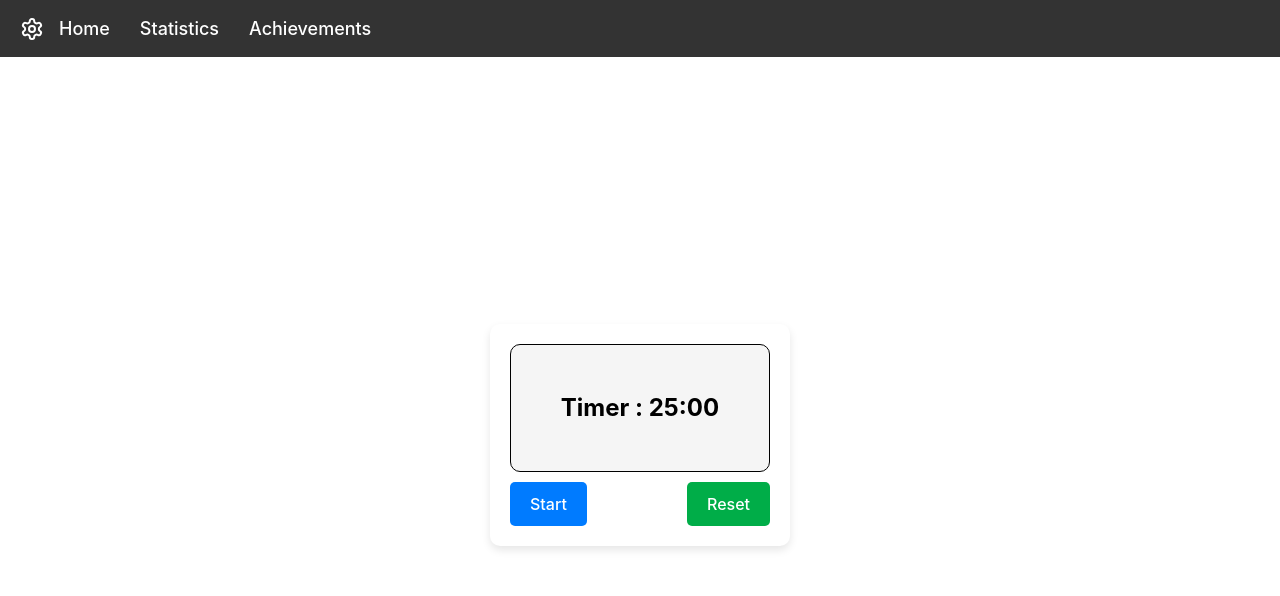
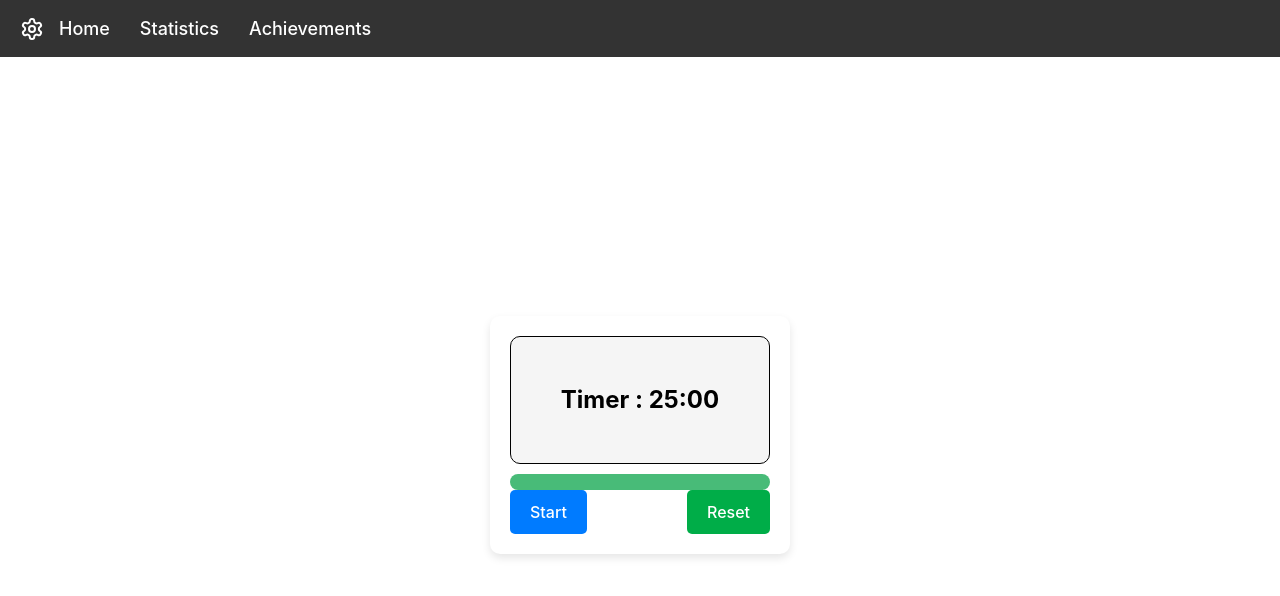
Before and after one commit to JamesGunawan/Clifocus, a React (Vite) app: page / in a window 1280 px wide. Shown: the top 596 px of the page. Built offline with nearby package versions, Linux system fonts and the light colour scheme.

Commit message:
FINALLY FIXED THE TIMER STATE ERROR

```diff
--- a/src/components/context/SettingsContext.jsx
+++ b/src/components/context/SettingsContext.jsx
@@ -8,10 +8,10 @@ const SettingsProvider = ({ children }) => {
     const [theme, setTheme] = useState(() => localStorage.getItem("theme") || "light"); // Light or dark mode
     const [volume, setVolume] = useState(() => Number(localStorage.getItem("volume")) || 100); // Default volume is 100%
     const [timer, setTimer] = useState(() => Number(localStorage.getItem("timer")) || 1500); // Default timer is set to 25 mins
-    const [timerState, setTimerState] = useState(() => localStorage.getItem("timerState") || false); // Default
     const [resetTimer, setResetTimer] = useState(() => Number(localStorage.getItem("resetTimer")) || 1500); // Default reset timer that changes for dynamic reset timer
     const [enableSounds, setEnableSounds] = useState(() => localStorage.getItem("enableSounds") === "true"); // Default is true/enabled
     const [visibility, setVisibility] = useState("") // Visibility state for some usecases if i need to hide something
+    const [progressBarState, setProgressBarState] = useState(false);
 
     // Save changes to localStorage
     useEffect(() => {
@@ -35,8 +35,8 @@ const SettingsProvider = ({ children }) => {
     }, [resetTimer]);
 
     useEffect(() => {
-        localStorage.setItem("timerState", timerState);
-    }, [timerState]);
+        localStorage.setItem("progressBarState", progressBarState);
+    }, [progressBarState]);
 
     const toggleTheme = () => {
         setTheme((prev) => prev === "light" ? "dark" : "light");
@@ -51,7 +51,7 @@ const SettingsProvider = ({ children }) => {
     }
 
     return ( // gives context to the child components
-        <SettingsContext.Provider value={{ theme, setTheme, toggleTheme, volume, setVolume, timer, setTimer, resetTimer, timerState, setTimerState, setResetTimer, enableSounds, setEnableSounds, toggleSounds, visibility, toggleVisibility }}>
+        <SettingsContext.Provider value={{ theme, setTheme, toggleTheme, volume, setVolume, timer, setTimer, resetTimer, progressBarState, setProgressBarState, setResetTimer, enableSounds, setEnableSounds, toggleSounds, visibility, toggleVisibility }}>
             {children}
         </SettingsContext.Provider>
     );
--- a/src/components/hooks/UseFocusTimer.jsx
+++ b/src/components/hooks/UseFocusTimer.jsx
@@ -4,7 +4,7 @@ import { SettingsContext } from "../context/SettingsContext";
 import { NotificationContext } from "../context/NotificationContext";
 
 const useFocusTimer = () => {
-    const {timer, setTimer, resetTimer, setResetTimer, volume, enableSounds } = useContext(SettingsContext);
+    const {timer, setTimer, resetTimer, setResetTimer, volume, enableSounds, setProgressBarState } = useContext(SettingsContext);
     const { achievementNotification } = useContext(NotificationContext);
     const [inputValue, setInputValue] = useState(""); // User input time
     const [timerState, setTimerState] = useState(false); // Timer running state
@@ -58,7 +58,7 @@ const useFocusTimer = () => {
                 // When timer reaches 0, handle completion logic
                 if (prevTime <= 0) {
                     clearInterval(interval); // Stops the interval
-                    setTimerState(false); // Stops the timer
+                    setProgressBarState(false) // Stops the progress bar
 
                     // Prevent double execution using hasUpdatedRecord
                     if (!hasUpdatedRecord.current) {
@@ -69,14 +69,19 @@ const useFocusTimer = () => {
                         alarmAudio.current.volume = volume / 100;
                         alarmAudio.current.play();
 
-                        setAlertTimer("Timer Finished!"); // Updates the alert message
-                        setTimerStateDisplay("Start"); // Resets the button display text
+                        // THIS THING FINALLY FIXED THE UPDATE ERRORS
+                        setTimeout(() => {
+                            setTimerState(false); // Stops the timer
+                            setAlertTimer("Timer Finished!"); // Updates the alert message
+                            setTimerStateDisplay("Start"); // Resets the button display text
+                        }, 0);
 
                         // Updates local storage safely (prevents NaN issues)
                         const updateRecord = parseInt(localStorage.getItem("times-finished")) || 0;
                         localStorage.setItem("times-finished", updateRecord + 1);
 
                         achievementHandler(); // Checks if any achievements are completed
+
 
                     }
 
@@ -95,16 +100,17 @@ const useFocusTimer = () => {
 
     }, [timerState, volume, enableSounds]);
 
-
-
     // Start/Stop timer
     const start = () => {
+        setProgressBarState(true);
         setTimerStateDisplay("Stop");
         if (timerState) { //if true (on) change to false (off)
             setTimerStateDisplay("Start");
             setTimerState(false);
+            setProgressBarState(true);
             const updateRecord = parseInt(localStorage.getItem("times-stopped"));
             localStorage.setItem("times-stopped", updateRecord + 1);
+            setProgressBarState(false);
             return;
         }
 
--- a/src/components/timer/FocusTimer.css
+++ b/src/components/timer/FocusTimer.css
@@ -151,3 +151,29 @@ h1 {
     padding: 50px 25px;
     border-radius: 10px;
 }
+
+/* Container for the progress bar */
+.progress-bar-container {
+    width: 100%;
+    height: 16px;
+    background-color: #2d3748;
+    border-radius: 8px;
+    overflow: hidden;
+    position: relative;
+}
+
+/* Base progress bar styles */
+.progress-bar {
+    height: 100%;
+    transition: width 1s linear, background-color 0.3s ease;
+}
+
+/* Green when paused */
+.progress-bar.paused {
+    background-color: #48bb78; /* Green */
+}
+
+/* Red when ticking down */
+.progress-bar.active {
+    background-color: #e53e3e; /* Red */
+}
--- a/src/components/timer/FocusTimer.jsx
+++ b/src/components/timer/FocusTimer.jsx
@@ -1,7 +1,10 @@
-import React from "react";
+import React, { useContext } from "react";
 import useFocusTimer from "../hooks/UseFocusTimer";
+import ProgressBar from "./Progressbar";
+import { SettingsContext } from "../context/SettingsContext";
 
 const FocusTimer = () => {
+    const { resetTimer } = useContext(SettingsContext);
     const {
         timer,
         timerStateDisplay,
@@ -17,6 +20,7 @@ const FocusTimer = () => {
         <h1 className="alarm-alert">{alertTimer}</h1>
         <div className="timer-container">
             <h1 className="timer">Timer : {formatTime(timer)} </h1>
+            <ProgressBar currentTime={timer} totalTime={resetTimer} />
             <div className="buttons">
                 <button className={trackButton} onClick={start}>{timerStateDisplay}</button>
                 <button className="reset-button" onClick={reset}>Reset</button>
--- /dev/null
+++ b/src/components/timer/Progressbar.jsx
@@ -0,0 +1,19 @@
+import { useContext } from "react";
+import { SettingsContext } from "../context/SettingsContext";
+
+const ProgressBar = ({ currentTime, totalTime }) => {
+    const { progressBarState } = useContext(SettingsContext);
+    const progress = totalTime > 0 ? (currentTime / totalTime) * 100 : 0;
+    const progressBarClass = progressBarState ? "progress-bar active" : "progress-bar paused";
+
+    return (
+        <div className="progress-bar-container">
+            <div
+                className={progressBarClass}
+                style={{ width: `${progress}%` }}
+            ></div>
+        </div>
+    );
+};
+
+export default ProgressBar;
--- a/src/components/views/Settings.jsx
+++ b/src/components/views/Settings.jsx
@@ -24,8 +24,8 @@ function SettingsOverlay({ closeSettings }) {
                 <X onClick={closeSettings} className="close-icon" />
                 <h1>Settings</h1>
                 <TimerMode/>
-                <CustomTime />
-                <ThemeToggler/>
+                <CustomTime/>
+                <ThemeToggler/> {/* If you're reading this i just want to let you know the button works but it does nothing because i haven't implemented the functions yet*/}
                 <ToggleSound/>
                 <VolumeSlider/>
                 <button onClick={closeSettings}>Save</button> {/* This button actually does nothing LOL (cuz the settings updates as the user interacts with it which is caused by useEffect),
```
Also changed, not shown: src/components/statistics/ProgressIndicator.jsx (deleted), src/components/statistics/StreakCounter.jsx (deleted).
